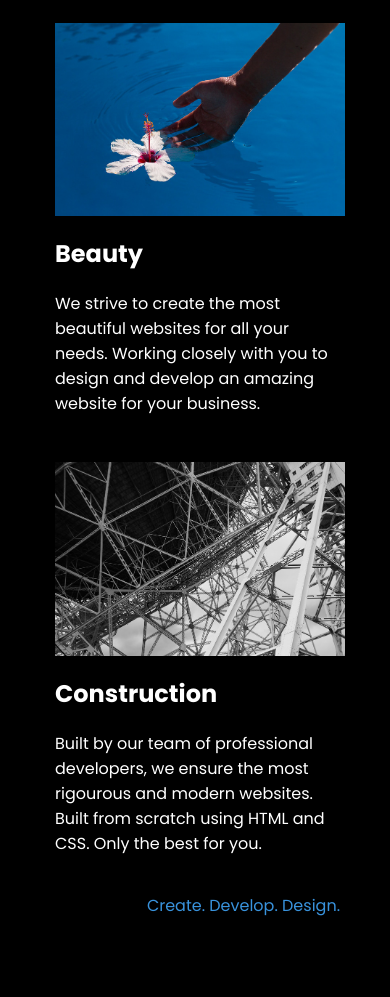
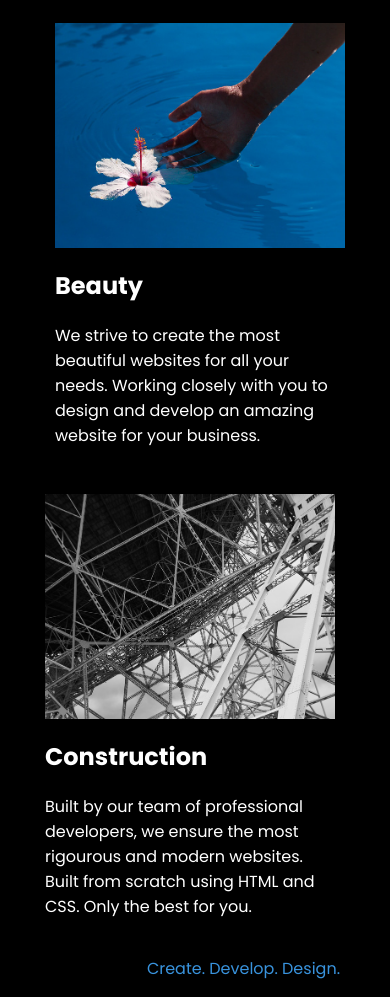
Before and after one commit to robertstahldev/Web-Development, a plain HTML site: page 8.4 Web Design Agency Project/index.html in a window 390 px wide. Shown: the part 442-1439 px from the top of the page. Before the commit the page ends 1376 px from the top, so only its background shows below. Drawn offline with Linux system fonts and the light colour scheme.

Commit message:
Decided to make a few edits for a cleaner approach.

```diff
--- a/8.4 Web Design Agency Project/style.css
+++ b/8.4 Web Design Agency Project/style.css
@@ -8,13 +8,37 @@ body {
   min-height: 95vh;
 }
 
+.main {
+  flex: 1;
+}
 
 h1 {
-  border: 10px solid green;
-  border-right: 0px;
-  border-left: 0px;
+  border-block: 10px solid green;
   font-size: 5rem;
   text-align: center;
+}
+
+footer {
+  text-align: right;
+  color: rgb(57, 147, 221);
+}
+
+.tile-image {
+  float: left;
+  height: 225px;
+  margin-right: 20px
+}
+
+.card {
+  width: 40%;
+}
+
+.left {
+  float: left;
+}
+
+.right {
+  float: right;
 }
 
 span.creative {
@@ -23,37 +47,17 @@ span.creative {
   font-family: cursive,"Poppins";
 }
 
-.main {
-  display: flex;
-  flex-direction: row;
-  width: 100%;
-}
-
-.card {
-  width: 50%;
-  margin: 10px;
-}
-
-img {
-  float: left;
-}
-
-.tile-image {
-  width: 240px;
-  margin: 10px
-}
-
 .logo {
   width: 100px;
 }
 
-footer {
-  text-align: right;
-  color: rgb(57, 147, 221);
-  position: relative;
+@media (min-width: 681px) and (max-width: 1400px) {
+  .card > div {
+    max-width: 444px;
+  }
 }
 
-@media (max-width: 480px) {
+@media (max-width: 680px) {
   h1 {
     font-size: 3rem;
     text-align: center;
@@ -62,15 +66,11 @@ footer {
   .tile-image {
     width: 100%;
     margin: 20px 0px;
+    object-fit: cover;
   }
 
   h2 {
     margin-top: 10px;
-  }
-
-  .main {
-    display: flex;
-    flex-direction: column;
   }
 
   .card {
@@ -78,30 +78,3 @@ footer {
     margin: 5px;
   }
 }
-
-@media (min-width: 481px) and (max-width: 625px) {
-
-  .main {
-    display: flex;
-    flex-direction: column;
-  }
-
-  .card {
-    width: 100%;
-    margin: 5px;
-  }
-
-  .tile-image {
-    width: 100%;
-    margin: 20px 0px;
-  }
-
-}
-
-@media (min-width: 626px) and (max-width: 984px) {
-
-  div > .card {
-    max-width: 347px;
-  }
-
-}
```
